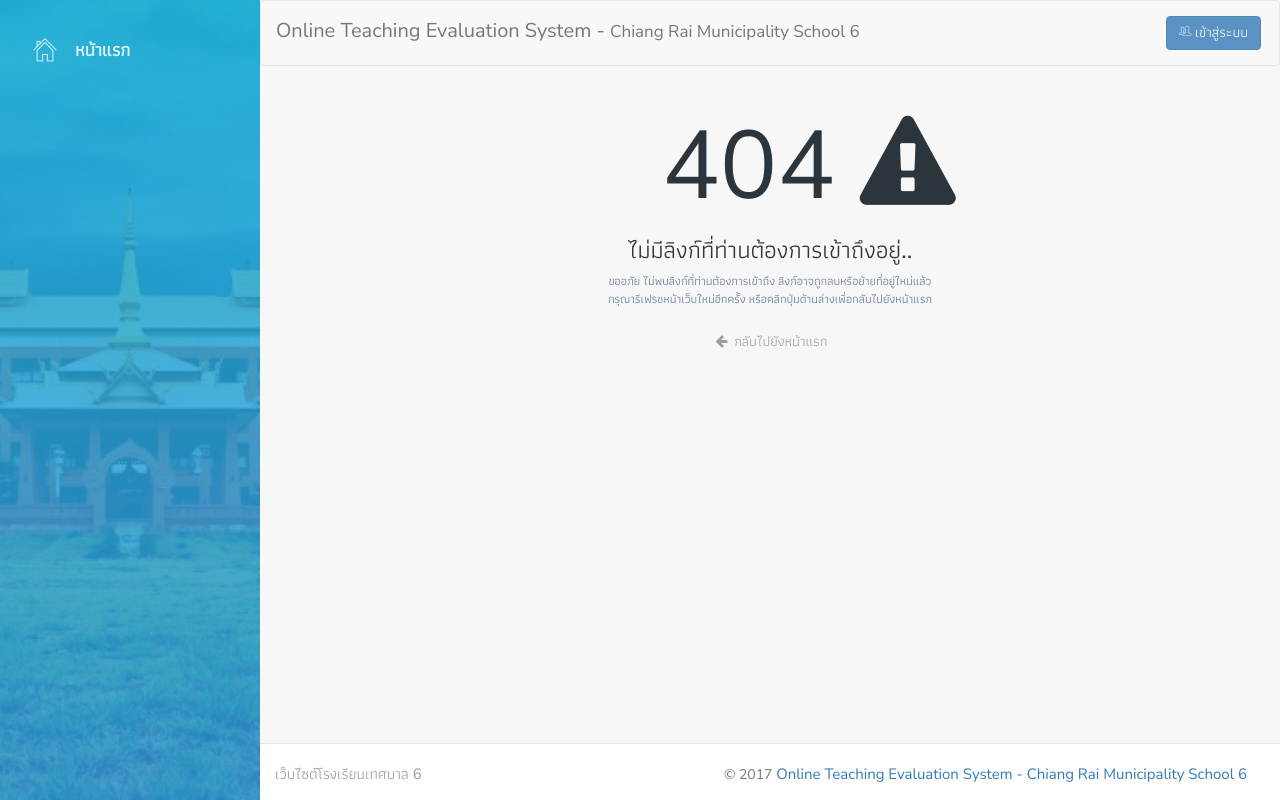
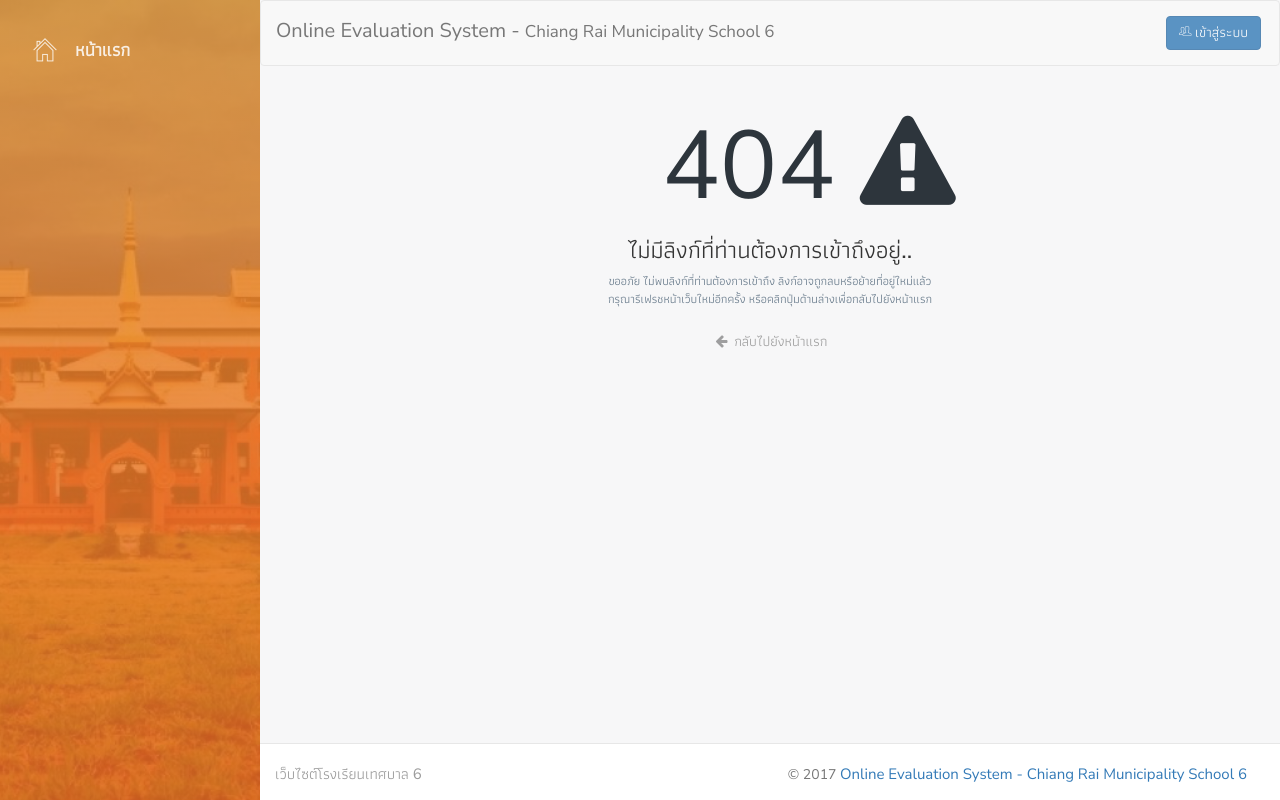
Before and after one commit to 0618b/Evaluatory, a website: page public/app/views/index.html in a window 1280 px wide. Drawn offline with Linux system fonts and the light colour scheme; no server answers.

Commit message:
ของีบแปป

```diff
--- a/public/app/views/index.html
+++ b/public/app/views/index.html
@@ -6,7 +6,7 @@
     <link rel="icon" type="image/png" href="/assets/img/favicon.ico">
     <meta http-equiv="X-UA-Compatible" content="IE=edge,chrome=1" />
 
-    <title>Evaluatory - แบบประเมินออนไลน์</title>
+    <title>Online Evaluation System - แบบประเมินออนไลน์</title>
 
     <meta content='width=device-width, initial-scale=1.0, maximum-scale=1.0, user-scalable=0' name='viewport' />
     <meta name="viewport" content="width=device-width" />
@@ -51,7 +51,7 @@
 <body ng-app="mainApp" ng-hide="loadme" ng-cloak>
 
     <div class="wrapper">
-        <div class="sidebar" data-color="azure" data-image="/assets/img/sidebar-t6.jpg">
+        <div class="sidebar" data-color="orange" data-image="/assets/img/sidebar-t6.jpg">
 
             <!--
 
@@ -100,7 +100,7 @@
             <nav class="navbar navbar-default navbar-fixed">
                 <div class="container-fluid">
                     <div class="navbar-header">
-                        <a class="navbar-brand" href="/home">Online Teaching Evaluation System - <small>Chiang Rai Municipality School 6</small></a>
+                        <a class="navbar-brand" href="/home">Online Evaluation System - <small>Chiang Rai Municipality School 6</small></a>
                     </div>
                     <div class="collapse navbar-collapse">
                         <ul class="nav navbar-nav navbar-right">
@@ -134,7 +134,7 @@
                         </ul>
                     </nav>
                     <p class="copyright pull-right">
-                        &copy; 2017 <a>Online Teaching Evaluation System - Chiang Rai Municipality School 6</a>
+                        &copy; 2017 <a>Online Evaluation System - Chiang Rai Municipality School 6</a>
                     </p>
                 </div>
             </footer>
```
